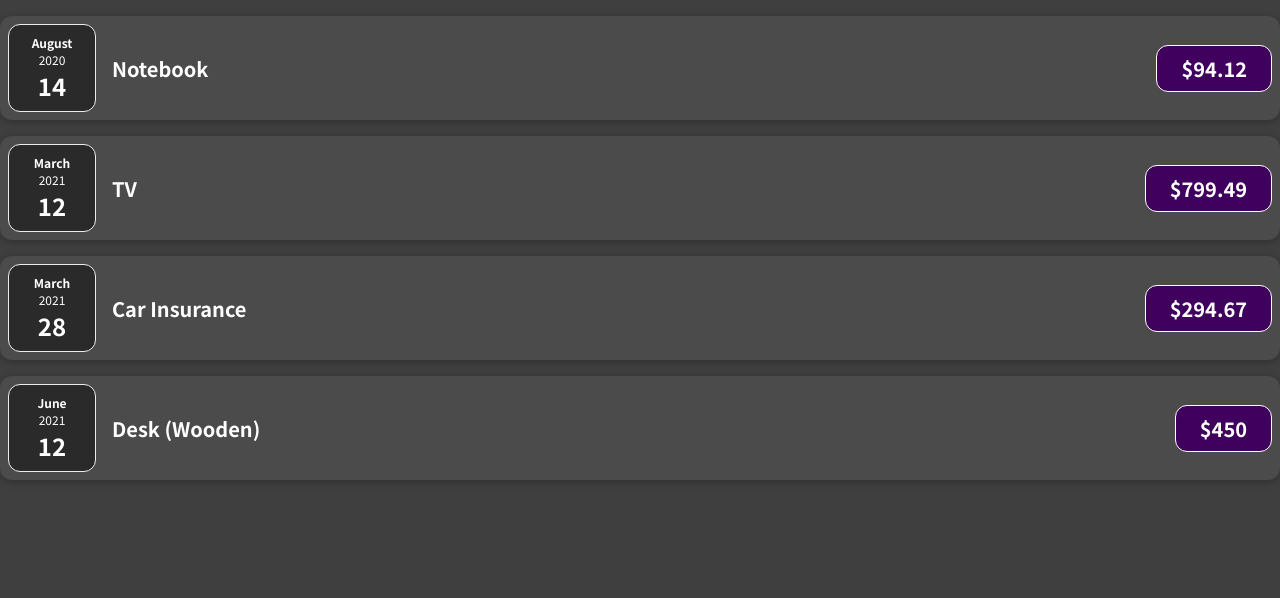
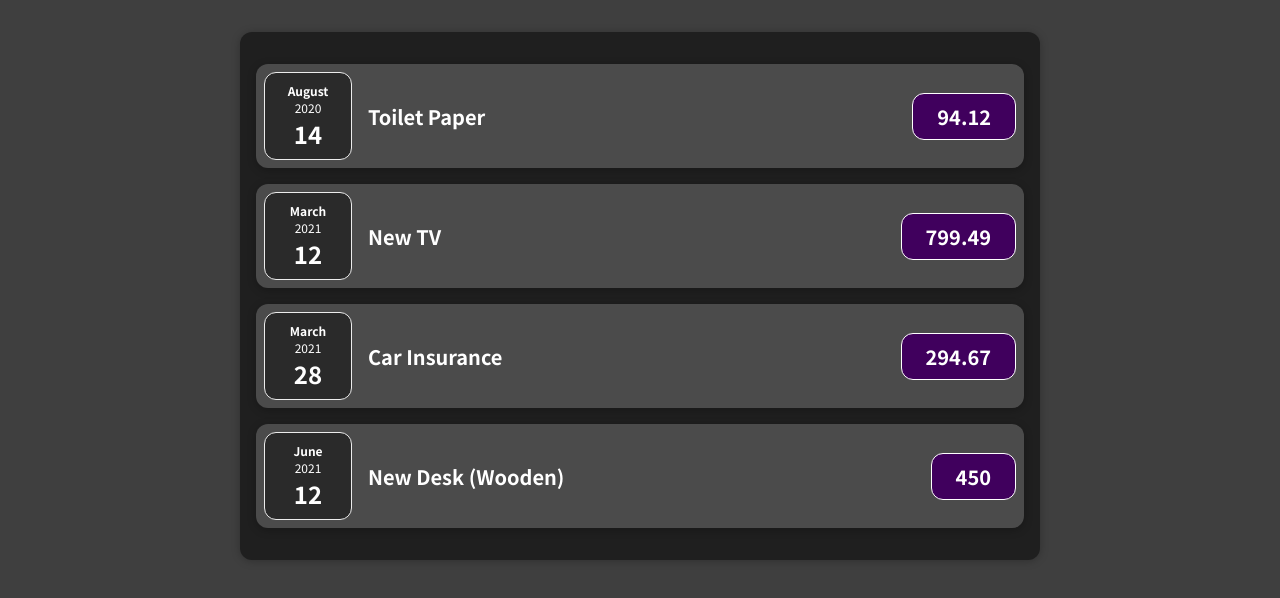
Before and after one commit to Meghna-gaya/expenses-tracker, a React (Create React App) app: page / in a window 1280 px wide. Shown: the top 598 px of the page. Built offline with nearby package versions, Linux system fonts and the light colour scheme.

Commit message:
[Meghna] Add. A seperate component expenses for holding the items

```diff
--- a/src/App.js
+++ b/src/App.js
@@ -1,14 +1,14 @@
-import ExpenseItem from "./components/ExpenseItem";
+import Expenses from "./components/Expenses";
 
 function App() {
   const expenses = [
     {
       id: 'e1',
-      title: 'Notebook',
+      title: 'Toilet Paper',
       amount: 94.12,
       date: new Date(2020, 7, 14),
     },
-    { id: 'e2', title: 'TV', amount: 799.49, date: new Date(2021, 2, 12) },
+    { id: 'e2', title: 'New TV', amount: 799.49, date: new Date(2021, 2, 12) },
     {
       id: 'e3',
       title: 'Car Insurance',
@@ -17,34 +17,14 @@
     },
     {
       id: 'e4',
-      title: 'Desk (Wooden)',
+      title: 'New Desk (Wooden)',
       amount: 450,
       date: new Date(2021, 5, 12),
     },
   ];
-
   return (
     <div>
-      <ExpenseItem
-        title={expenses[0].title}
-        amount={expenses[0].amount}
-        date={expenses[0].date}
-      ></ExpenseItem>
-      <ExpenseItem
-        title={expenses[1].title}
-        amount={expenses[1].amount}
-        date={expenses[1].date}
-      ></ExpenseItem>
-      <ExpenseItem
-        title={expenses[2].title}
-        amount={expenses[2].amount}
-        date={expenses[2].date}
-      ></ExpenseItem>
-      <ExpenseItem
-        title={expenses[3].title}
-        amount={expenses[3].amount}
-        date={expenses[3].date}
-      ></ExpenseItem>
+      <Expenses items={expenses} />
     </div>
   );
 }
--- a/src/components/ExpenseItem.js
+++ b/src/components/ExpenseItem.js
@@ -1,13 +1,13 @@
-import ExpenseDate from './ExpenseDate';
-import './ExpenseItem.css';
+import "./ExpenseItem.css";
+import ExpenseDate from "./ExpenseDate";
 
 function ExpenseItem(props) {
     return (
-        <div className='expense-item'>
+        <div className="expense-item">
             <ExpenseDate date={props.date} />
-            <div className='expense-item__description'>
+            <div className="expense-item__description">
                 <h2>{props.title}</h2>
-                <div className='expense-item__price'>${props.amount}</div>
+                <div className="expense-item__price"> {props.amount} </div>
             </div>
         </div>
     );
--- /dev/null
+++ b/src/components/Expenses.css
@@ -0,0 +1,9 @@
+.expenses {
+    padding: 1rem;
+    background-color: rgb(31, 31, 31);
+    margin: 2rem auto;
+    width: 50rem;
+    max-width: 95%;
+    border-radius: 12px;
+    box-shadow: 0 1px 8px rgba(0, 0, 0, 0.25);
+}
--- /dev/null
+++ b/src/components/Expenses.js
@@ -0,0 +1,32 @@
+import ExpenseItem from "./ExpenseItem";
+import './Expenses.css';
+
+function Expenses(props) {
+
+    return (
+        <div className="expenses">
+            <ExpenseItem
+                title={props.items[0].title}
+                amount={props.items[0].amount}
+                date={props.items[0].date}
+            />
+            <ExpenseItem
+                title={props.items[1].title}
+                amount={props.items[1].amount}
+                date={props.items[1].date}
+            />
+            <ExpenseItem
+                title={props.items[2].title}
+                amount={props.items[2].amount}
+                date={props.items[2].date}
+            />
+            <ExpenseItem
+                title={props.items[3].title}
+                amount={props.items[3].amount}
+                date={props.items[3].date}
+            />
+        </div >
+    );
+}
+
+export default Expenses;
```
Also changed, not shown: src/components/ExpenseDate.js (line endings or trailing spaces).
